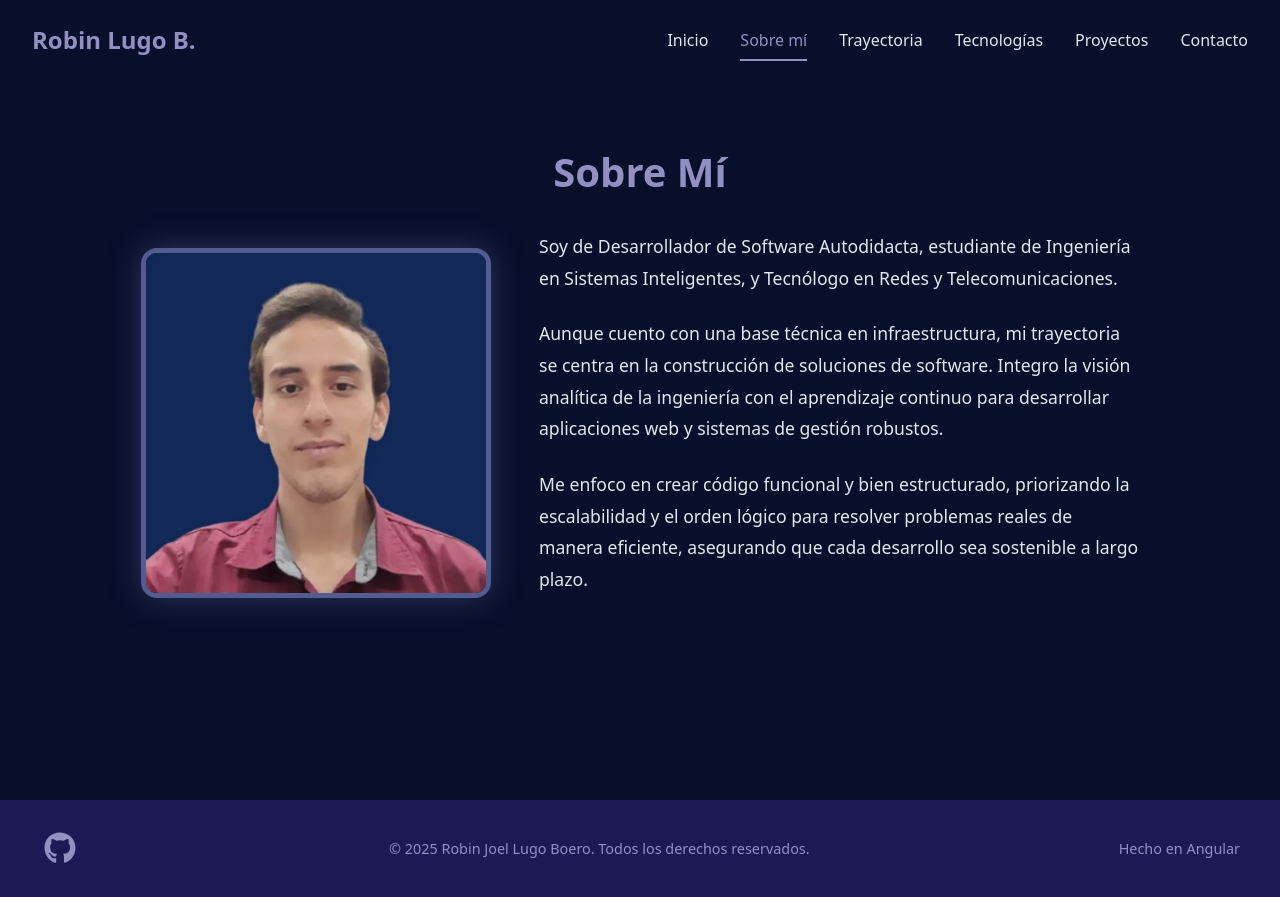
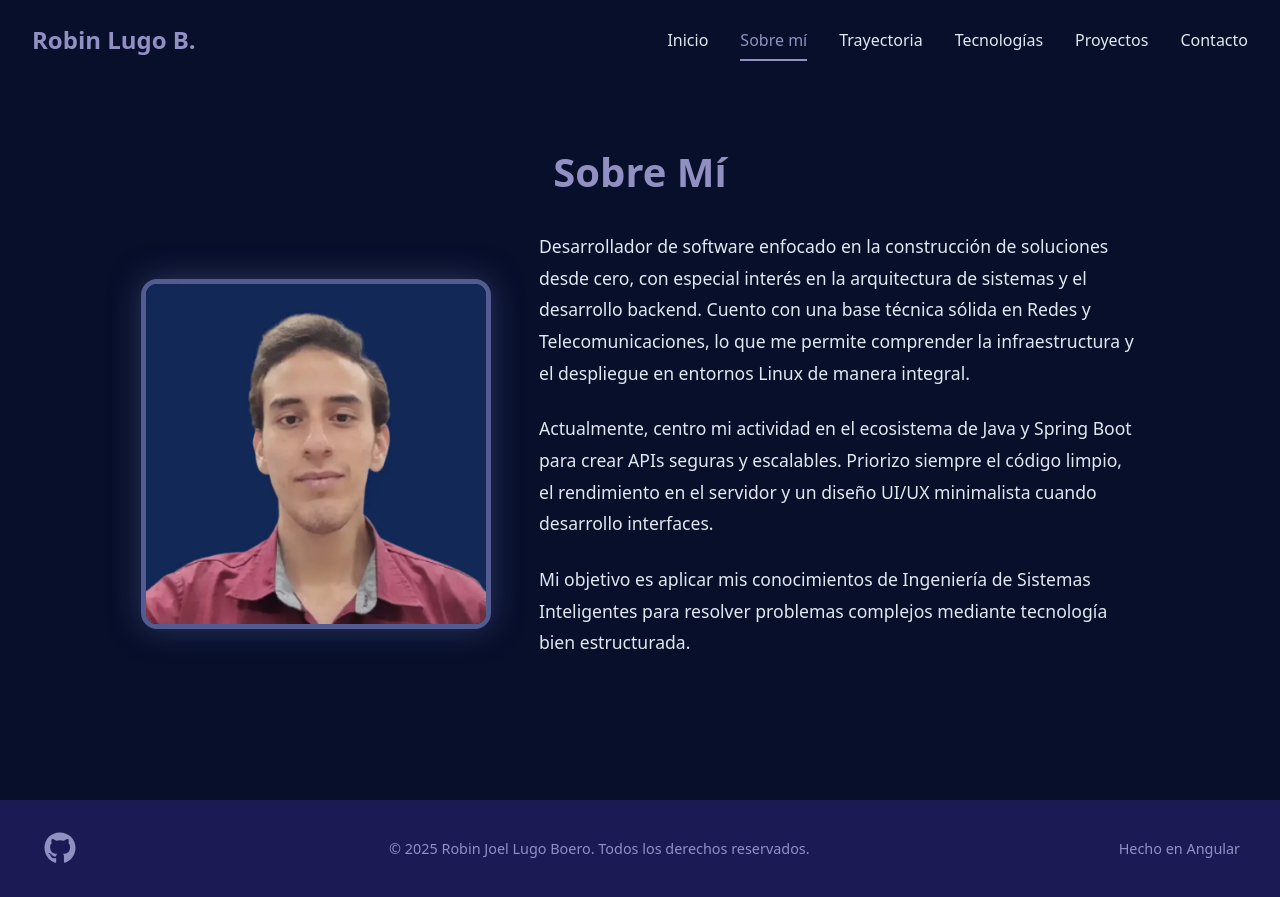
Before and after one commit to RobinLB99/robinlugoboero, an Angular app: page /about in a window 1280 px wide. Built offline with nearby package versions, Linux system fonts and the light colour scheme.

Commit message:
docs(about): actualizar biografía profesional y enfoque técnico

```diff
--- a/src/app/pages/about/about.html
+++ b/src/app/pages/about/about.html
@@ -7,13 +7,13 @@
       </div>
       <div class="about-content">
         <p>
-          Soy de Desarrollador de Software Autodidacta, estudiante de Ingeniería en Sistemas Inteligentes, y Tecnólogo en Redes y Telecomunicaciones.
+          Desarrollador de software enfocado en la construcción de soluciones desde cero, con especial interés en la arquitectura de sistemas y el desarrollo backend. Cuento con una base técnica sólida en Redes y Telecomunicaciones, lo que me permite comprender la infraestructura y el despliegue en entornos Linux de manera integral.
         </p>
         <p>
-          Aunque cuento con una base técnica en infraestructura, mi trayectoria se centra en la construcción de soluciones de software. Integro la visión analítica de la ingeniería con el aprendizaje continuo para desarrollar aplicaciones web y sistemas de gestión robustos.
+          Actualmente, centro mi actividad en el ecosistema de Java y Spring Boot para crear APIs seguras y escalables. Priorizo siempre el código limpio, el rendimiento en el servidor y un diseño UI/UX minimalista cuando desarrollo interfaces.
         </p>
         <p>
-          Me enfoco en crear código funcional y bien estructurado, priorizando la escalabilidad y el orden lógico para resolver problemas reales de manera eficiente, asegurando que cada desarrollo sea sostenible a largo plazo.
+          Mi objetivo es aplicar mis conocimientos de Ingeniería de Sistemas Inteligentes para resolver problemas complejos mediante tecnología bien estructurada.
         </p>
       </div>
     </div>
```
